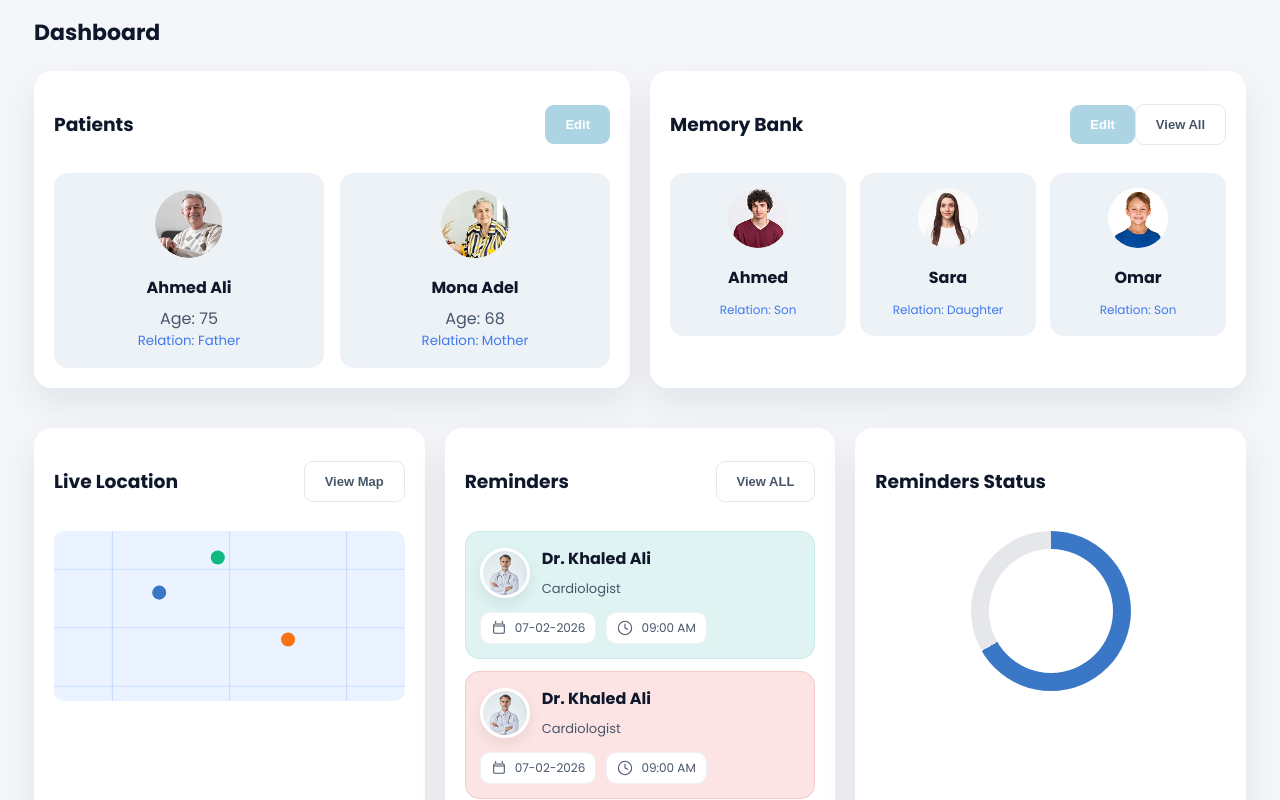
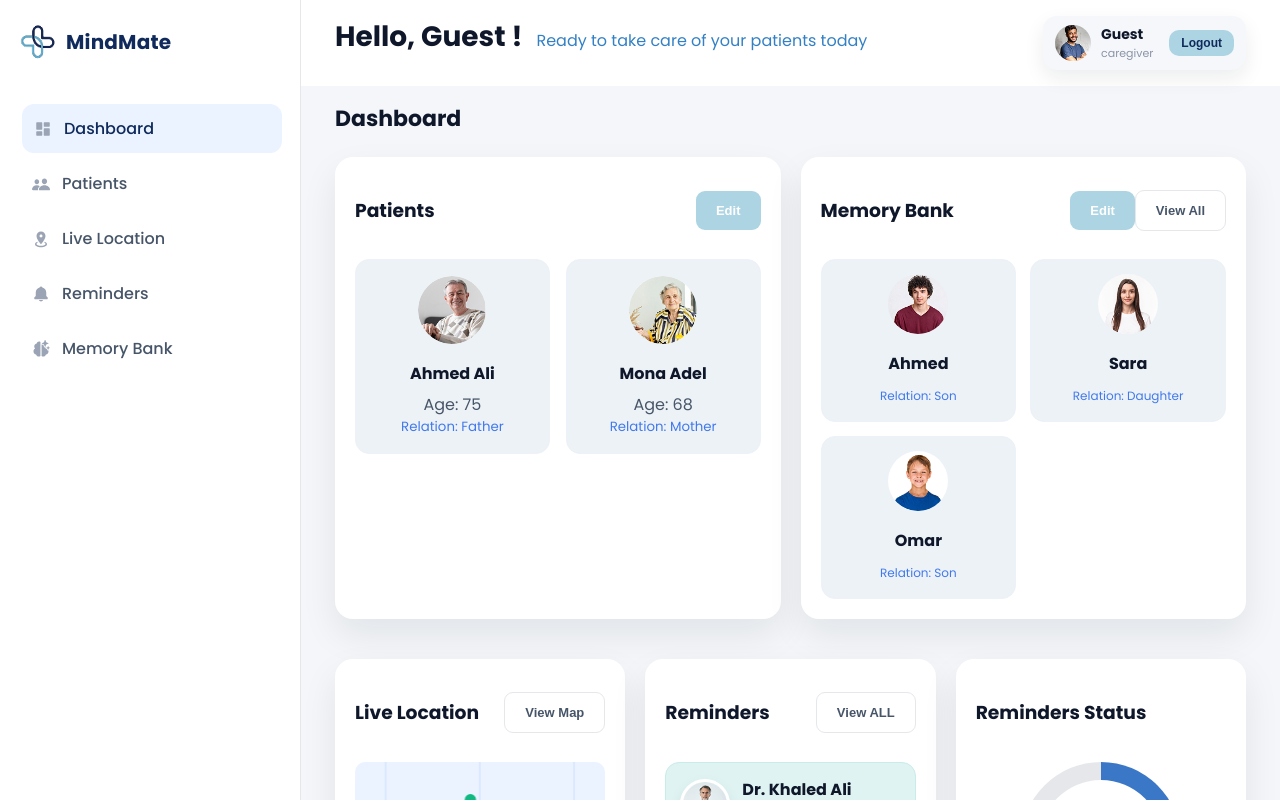
Before and after one commit to MindMate-Project/Web, a React (Create React App) app: page /api/dashboard in a window 1280 px wide. Shown: the top 800 px of the page. Built offline with nearby package versions, Linux system fonts and the light colour scheme.

Commit message:
fix: retrieve old design

```diff
--- a/src/components/Dashboard/Dashboard.css
+++ b/src/components/Dashboard/Dashboard.css
@@ -436,7 +436,6 @@
     }
 }
 
-
 /* ========================= */
 /* Responsive */
 /* ========================= */
--- a/src/components/Dashboard/Dashboard.js
+++ b/src/components/Dashboard/Dashboard.js
@@ -13,12 +13,76 @@ import reminder from "./../../images/reminder.svg";
 import memoryBank from "./../../images/memory bank.svg";
 import doctor from "./../../images/doctor.jpg";
 
-function Dashboard({userName,logOut}) {
+function Dashboard({ logOut }) {
+    const storedUser = localStorage.getItem("user");
+    let user = null;
+
+    if (storedUser) {
+        try {
+            user = JSON.parse(storedUser);
+        } catch (error) {
+            user = null;
+        }
+    }
+
+    const userName = user && user.name ? user.name : "Guest";
 
     return (
         <div className="dashboard">
+            <aside className="dashboard__sidebar">
+                <div className="dashboard__logo">
+                    <img src={logo} alt="MindMate" />
+                    <span>MindMate</span>
+                </div>
+
+                <nav className="dashboard__nav">
+                    <ul>
+                        <li className="active">
+                            <img src={dashboard} alt="" />
+                            <span>Dashboard</span>
+                        </li>
+                        <li>
+                            <img src={patients} alt="" />
+                            <span>Patients</span>
+                        </li>
+                        <li>
+                            <img src={location} alt="" />
+                            <span>Live Location</span>
+                        </li>
+                        <li>
+                            <img src={reminder} alt="" />
+                            <span>Reminders</span>
+                        </li>
+                        <li>
+                            <img src={memoryBank} alt="" />
+                            <span>Memory Bank</span>
+                        </li>
+                    </ul>
+                </nav>
+            </aside>
+
             <div className="dashboard__main">
+                <header className="dashboard__header">
+                    <div className="dashboard__greeting">
+                        <h2>Hello, {userName} !</h2>
+                        <p>Ready to take care of your patients today</p>
+                    </div>
 
+                    <div className="dashboard__user">
+                        <img src={DashboardPerson} alt="user" />
+                        <div>
+                            <strong>{userName}</strong>
+                            <span>Caregiver</span>
+                        </div>
+                        <button
+                            className="dashboard__logout"
+                            type="button"
+                            onClick={logOut}
+                        >
+                            Logout
+                        </button>
+                    </div>
+                </header>
 
                 <div className="dashboard__title-row">
                     <h3 className="dashboard__title">Dashboard</h3>
```
